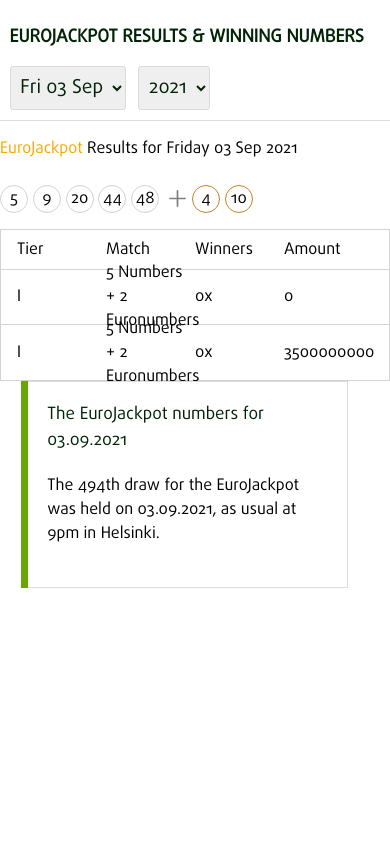
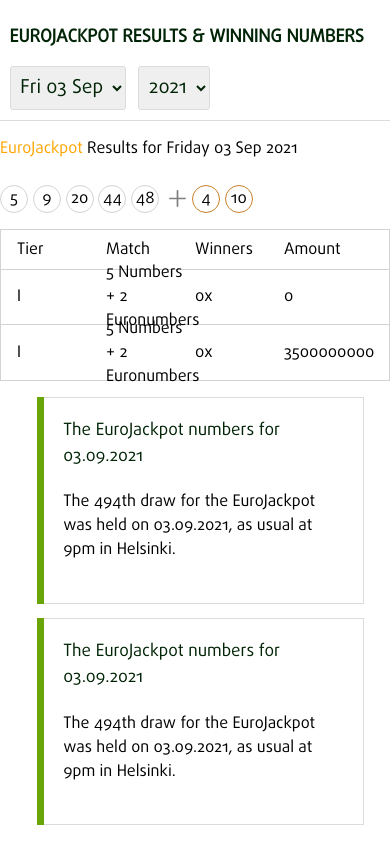
Before and after one commit to mihailgaberov/eurojackpot, a React (Create React App) app: page / in a window 390 px wide. Built offline with nearby package versions, Linux system fonts and the light colour scheme.

Commit message:
:lipstick: Added styles for responsiveness to MessageCard component.

```diff
--- a/src/App.tsx
+++ b/src/App.tsx
@@ -45,6 +45,7 @@
         </OddsContainer>
         <MessageCardsContainer>
           <MessageCard />
+          <MessageCard />
         </MessageCardsContainer>
       </MainContainer>
     </>
--- a/src/styles/main.tsx
+++ b/src/styles/main.tsx
@@ -18,9 +18,12 @@
 
 export const MessageCardsContainer = styled.aside`
   display: flex;
+  flex-direction: column;
   width: 100%;
+  margin: 1em;
 
   @media only screen and (min-width: 920px) {
     width: 30%;
+    margin: 0;
   }
 `
```
